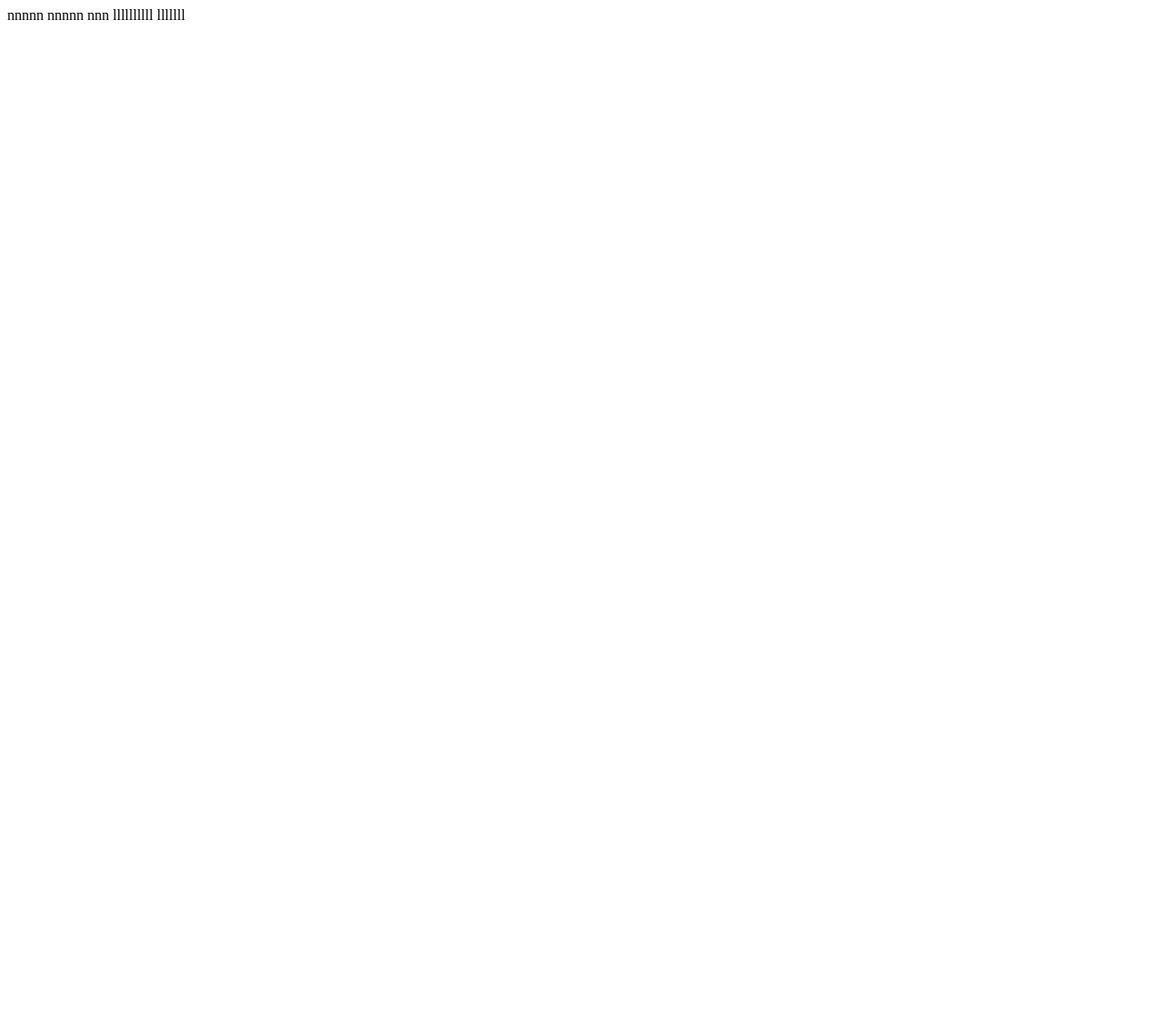
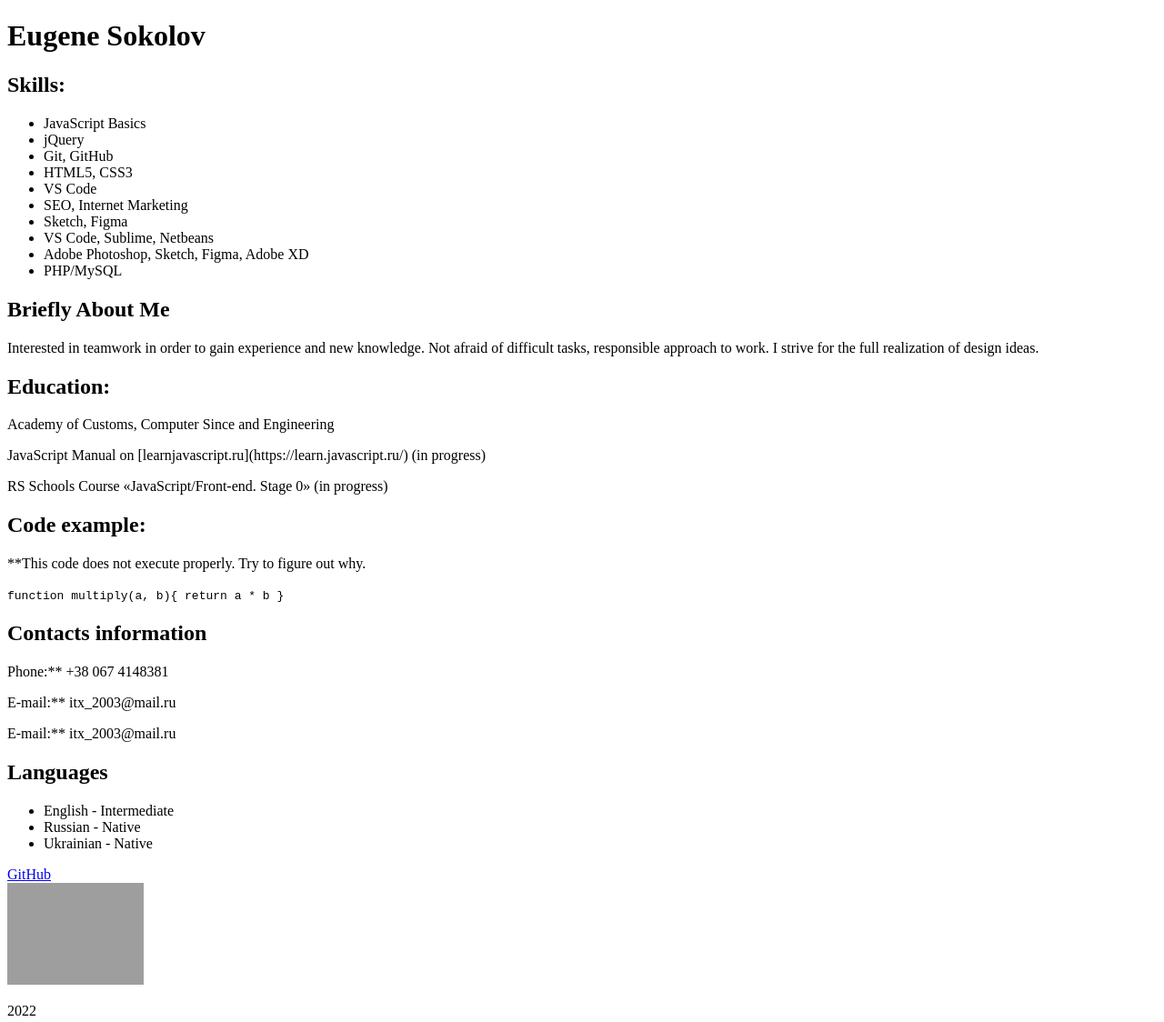
Before and after one commit to seoptex/rsschool-cv, a plain HTML site: page index.html in a window 1280 px wide. Shown: the whole page at 91% size. Before the commit the page ends 800 px from the top, so only its background shows below. Drawn offline with Linux system fonts and the light colour scheme; grey boxes are pictures that could not be loaded.

Commit message:
feat: add new data

```diff
--- a/index.html
+++ b/index.html
@@ -1,13 +1,97 @@
-nnnnn
-nnnnn
-nnn
+<!DOCTYPE html>
+<html>
+    <head>
+    <meta charset="utf-8">
+
+    <title>Eugene Sokolov</title>
+</head>
+<body>
+     <header>
+
+        <h1>Eugene Sokolov</h1>
+
+
+     </header>
+
+
+            <section>
+                <h2>Skills:</h2>
+
+                <ul>
+                  <li>JavaScript Basics</li>
+                  <li>jQuery</li>
+                  <li>Git, GitHub</li>
+                  <li>HTML5, CSS3</li>
+                  <li>VS Code</li>
+                  <li>SEO, Internet Marketing</li>
+                  <li>Sketch, Figma</li>
+                  <li>VS Code, Sublime, Netbeans</li>
+                  <li>Adobe Photoshop, Sketch, Figma, Adobe XD</li>
+                  <li>PHP/MySQL</li>
+                </ul>
+            </section>
+
+            <section>
+                <h2>Briefly About Me</h2>
+
+                    <p>Interested in teamwork in order to gain experience and new knowledge. Not afraid of difficult tasks, responsible approach to work.
+                        I strive for the full realization of design ideas.</p>
 
 
 
+            </section>
+            <section>
+                <h2>Education:</h2>
+                        <p> Academy of Customs, Computer Since and Engineering</p>
+                        <p>JavaScript Manual on [learnjavascript.ru](https://learn.javascript.ru/) (in progress)</p>
+                         <p>RS Schools Course «JavaScript/Front-end. Stage 0» (in progress)</p>
 
-llllllllll
+            </section>
+            <section>
+
+              <h2>Code example:</h2>
+                  <p>**This code does not execute properly. Try to figure out why.</p>
+                  <p><code>function multiply(a, b){
+                  return a * b
+
+                  }</code></p>
+
+            </section>
+            <section>
+
+                  <h2>Contacts information</h2>
+
+                  <p>Phone:** +38 067 4148381</p>
+                  <p>E-mail:** itx_2003@mail.ru</p>
+                  <p>E-mail:** itx_2003@mail.ru</p>
+            </section>
+
+            <section>
+
+                  <h2>Languages</h2>
+
+                  <ul>
+                    <li>English - Intermediate</li>
+                    <li>Russian - Native</li>
+                    <li>Ukrainian - Native</li><p></p>
+                  </ul>
+          </section>
+
+
+<footer>
+          <section>
+                  <a href="https://github.com/seoptex">GitHub</a>
+          </section>
+          <section>
+                  <a href="https://rs.school/js/"><img style="width: 150px"; src="https://rs.school/images/rs_school_js.svg" alt="logo"></a>
+          </section>
+          <section>
+                  <p>2022</p>
+          </section>
+
+</footer>
 
 
 
-
-lllllll
+</body>
+</html>
```
